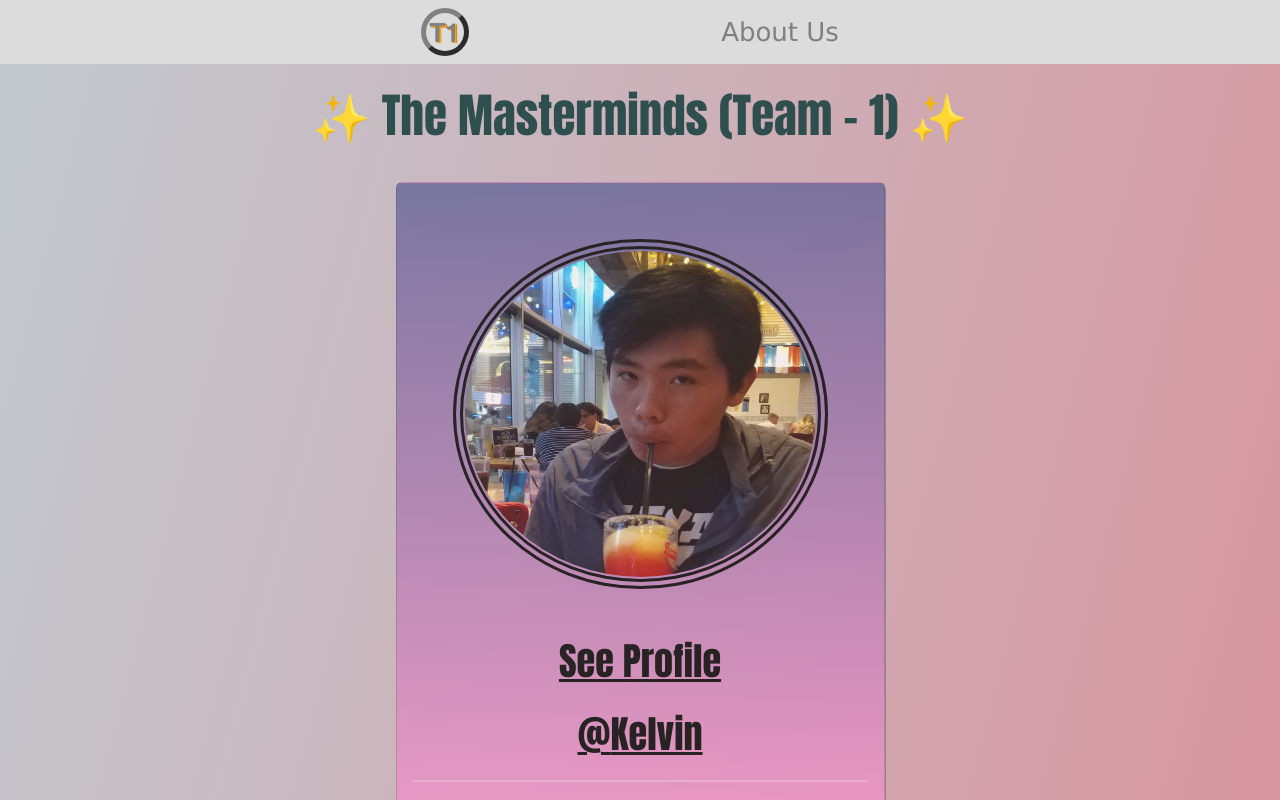
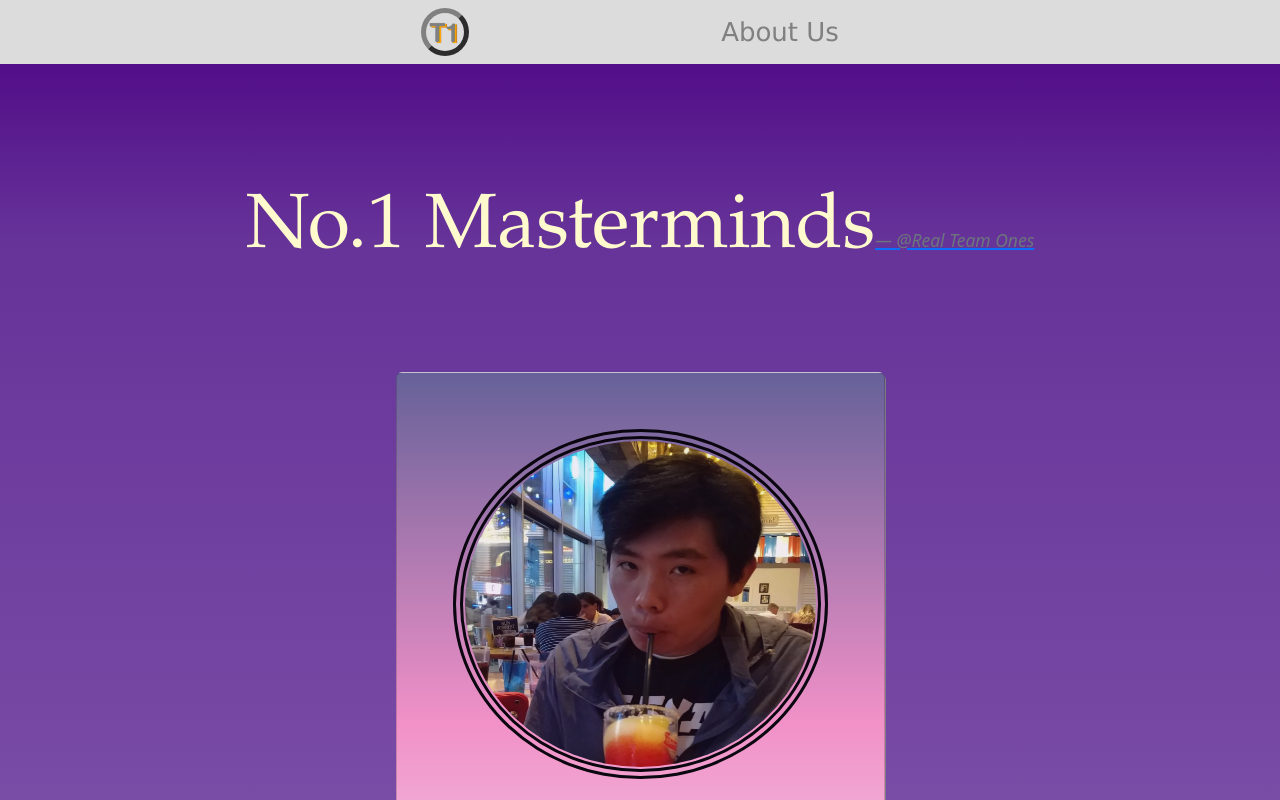
Before and after one commit to KelvinChingKiuChan/csc648-react-frontend, a React (Create React App) app: page / in a window 1280 px wide. Shown: the top 800 px of the page. Built offline with nearby package versions, Linux system fonts and the light colour scheme.

Commit message:
The LAST updated About page 2021/09/12 I swear

```diff
--- a/src/About.js
+++ b/src/About.js
@@ -63,7 +63,7 @@ var team1= [kelvin, steven, damon, chaoyi, hugh, alex]
 
 function About() {
     return (
-        <div id="About">
+        <div id="About" style= {{background: "repeating-linear-gradient(Indigo 0%, #663399 30vh, white 100%, white 100%)"}}>
             <Navigation></Navigation>
             <AboutInfo
                 members={team1}
@@ -72,5 +72,5 @@ function About() {
         </div>
     )
 }
-
+//repeating-linear-gradient(#7E685A, #C2B9B0 50vh, #e7717d 0%, #c2cad0 100%)
 export default About
--- a/src/App.css
+++ b/src/App.css
@@ -85,7 +85,7 @@
 }
 
 #Scrum-Master::before{
-  background:sandybrown;
+  background: brown;
   content: "Scrum-Master";
 }
 
@@ -151,8 +151,16 @@
   color: black;
 }
 
+.AboutHeading{
+  background: #1a1d1d ;
+  height: 55vh;
+  color: white;
+  font-size: 30vmin;
+}
+
 .AboutCard{
-  background: linear-gradient(to bottom, #666699 0%, #ff99cc 100%);
+  background: repeating-linear-gradient(#666699 0%, #ff99cc 50%, white 100%, white 100%);
+  font-family: Verdana, Geneva, Tahoma, sans-serif;
 }
 
 .AboutCard:hover{
--- a/src/Components/AboutCard.js
+++ b/src/Components/AboutCard.js
@@ -6,7 +6,7 @@ const roleCSS = {
     fontSize: "calc(35px + 0.25vw)",
     marginTop: "0.5vmin",
     fontFamily: "Impact",
-    color: "black",
+    color: "darkslategrey",
     textDecoration: "underline",
 }
 
@@ -16,10 +16,10 @@ const cardCSS = {
     Width: "30vw",
     maxHeight: "70vh",
     minHeight: "700px",
-    margin: "2vmin",
-    marginTop: "4vmin",
+    margin: "1vmin",
+    marginTop: "0vmin",
     boxShadow: "1px 2px grey",
-    opacity: "0.8"
+    opacity: "0.9"
 }
 
 const imageCSS = {
@@ -84,7 +84,7 @@ function AboutCard(props) {
                 <div class="card-body">
                     <p style={roleCSS}>
                         <p style={{fontSize: "calc(35px + 0.25vw)"}}>
-                            See Profile
+                            View Profile
                         </p>
                         @{props.userName}
                         <hr style={{ border: "0.05vmin solid white" }} />
--- a/src/Components/AboutInfo.js
+++ b/src/Components/AboutInfo.js
@@ -1,19 +1,19 @@
 import React from "react";
 import { Container, Jumbotron } from "react-bootstrap";
-import { Col } from "react-bootstrap";
+import Logo from "./Photos/FixedLogo2.png"
 
 const introCSS = {
     justifyContent: "center",
     minHeight: "92.5vh",
-    background: "transparent",
     paddingBottom: "20vmin"
 }
 
-const headingCSS = {
-    paddingTop: "2vmin",
-    font: "calc(15px + 4vmin) bold",
-    fontFamily: "Impact, Haettenschweiler, 'Arial Narrow Bold', sans-serif",
-    color: "darkslategrey"
+
+const headingTextCSS = {
+    font: "calc(45px + 4vmin) bold",
+    fontFamily: "Garamond, serif",
+    color: "#FFFACD",
+    display: "inline-block",
 }
 
 //calc(100px + 16vw)    calc(100px + 16vw)
@@ -30,11 +30,21 @@ const headingCSS = {
 function AboutInfo(props) {
     return (
         <Jumbotron style={introCSS}>
-                <div style={headingCSS}>✨ The Masterminds (Team - 1) ✨</div>
-            <Container fluid style={{width: "80vw"}}>
+            <a href= "#AboutInfo">
+                <blockquote className="blockquote" style={{ paddingTop: "15vmin", paddingBottom: "10vmin" }}>
+                    <p className="mb-0" style={headingTextCSS}>
+                        No.1 Masterminds
+                    </p>
+                    <cite className="blockquote-footer" style={{ fontSize: "calc(0px + 0vmin) bold" }} id= "AboutInfo">
+                        @Real Team Ones
+                    </cite>
+                </blockquote>
+                <Container fluid style={{ width: "80vw", marginTop: "2vmin" }}>
                     {props.members}
-            </Container>
+                </Container>
+            </a>
         </Jumbotron>
+
     )
 }
 
```
Also changed, not shown: src/Components/Photos/FixedLogo.png (added), src/Components/Photos/FixedLogo2.png (added).
